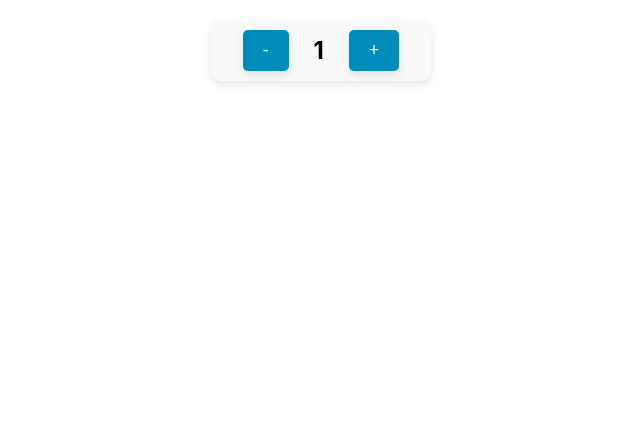
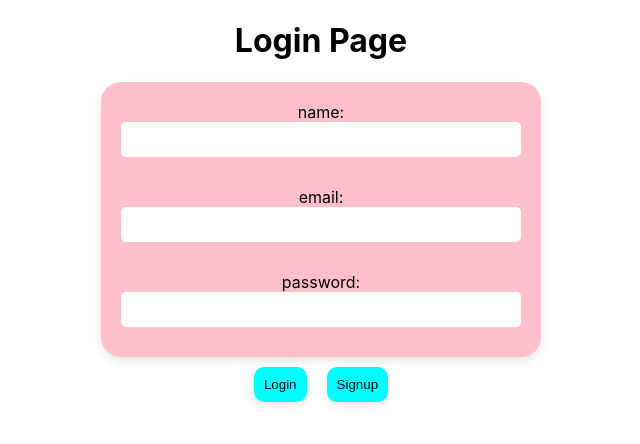
Before and after one commit to Nora-Shalaby/Lab2, a React (Create React App) app: page / in a window 1280 px wide. Shown: the top 444 px of the page, without its empty margins (319-959 px from the left). Built offline with nearby package versions, Linux system fonts and the light colour scheme.

Commit message:
add style

```diff
--- a/src/App.js
+++ b/src/App.js
@@ -1,13 +1,13 @@
 import logo from "./logo.svg";
 import "./App.css";
-import Counter from "./components/counter/counter";
+// import Counter from "./components/counter/counter";
 import Login_Signup from "./components/login&signup/login&signup/login&signup";
 
 function App() {
   return (
     <div className="App">
-      <Counter />
-      {/* <Login_Signup /> */}
+      {/* <Counter /> */}
+      <Login_Signup />
     </div>
   );
 }
--- a/src/components/login&signup/login/login.js
+++ b/src/components/login&signup/login/login.js
@@ -1,5 +1,5 @@
+import { Component } from "react";
 import "../../style.css";
-import { Component } from "react";
 
 class Login extends Component {
   render() {
--- a/src/components/login&signup/signup/signup.js
+++ b/src/components/login&signup/signup/signup.js
@@ -1,5 +1,5 @@
+import { Component } from "react";
 import "../../style.css";
-import { Component } from "react";
 
 class Signup extends Component {
   render() {
--- a/src/components/style.css
+++ b/src/components/style.css
@@ -1,3 +1,25 @@
+form {
+  max-width: 400px;
+  margin: auto;
+  padding: 20px;
+  background-color: pink;
+  border-radius: 20px;
+  box-shadow: 0px 4px 8px rgba(0, 0, 0, 0.1);
+  display: flex;
+  flex-direction: column;
+  align-items: center;
+}
+
+input[type="text"],
+input[type="email"],
+input[type="password"] {
+  width: 100%;
+  padding: 10px;
+  margin-bottom: 10px;
+  border-radius: 5px;
+  border: none;
+  box-sizing: border-box;
+}
 
 button {
   background-color: aqua;
```
Also changed, not shown: src/components/cards/cards.js (added). Lines whose indentation alone changed are shown as unchanged.
